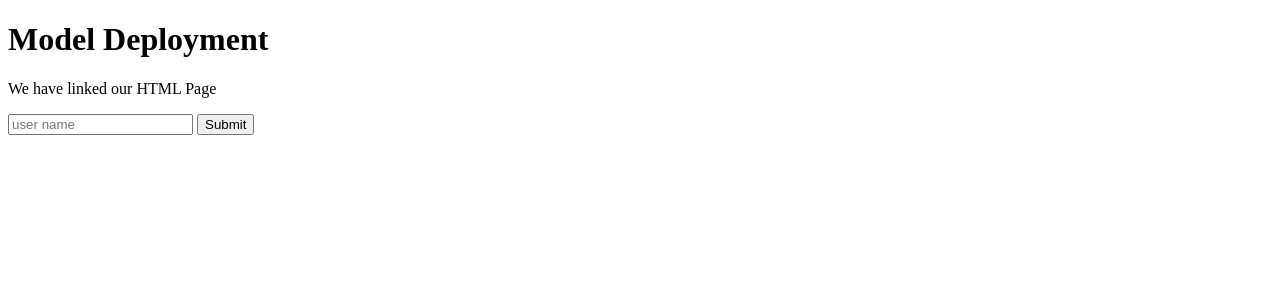
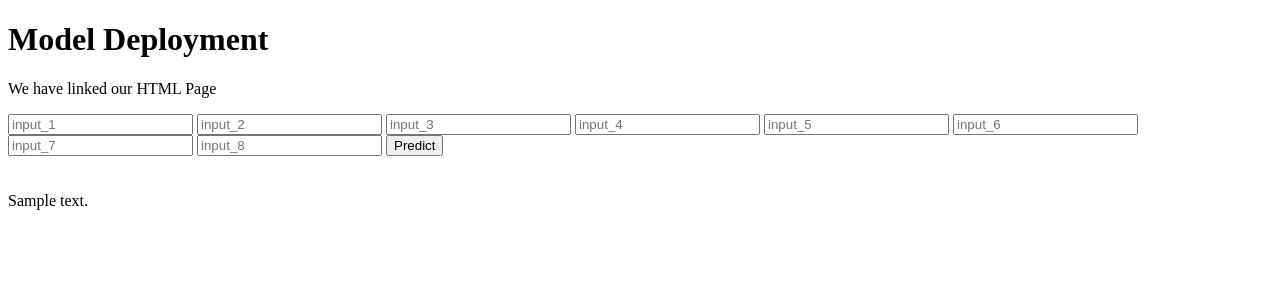
Before and after one commit to nickchuasl/final_project_machine_learning, a Flask app: template templates/index.html in a window 1280 px wide. Shown: the top 300 px of the page. Run offline with Flask 2, Linux system fonts and the light colour scheme; the template is opened without the code that fills it: most values are stand-ins (such as "Sample title", 1, 10 or a date in 2020); parts of the project's set-up code (start-up, migrations or seed data) failed here and were passed over.

Commit message:
updated app.py and index.html

```diff
--- a/app.py
+++ b/app.py
@@ -1,23 +1,30 @@
 from flask import Flask, render_template, request
+import numpy as np
+from pickle import load
+
+loaded_model = load(open('model.pkl', 'rb'))
+loaded_X_scaler = load(open('X_scaler.pkl', 'rb'))
+loaded_y_scaler = load(open('y_scaler.pkl', 'rb'))
+
 
 
 app = Flask(__name__)
 
 @app.route("/")
-def hello():
+def home():
     return render_template("index.html")
 
 
-@APP.ROUTE("/sub", methods = ['POST'])
-def submit():
+@app.route("/predict", methods = ['POST'])
+def predict():
 
-    # html -> .py
-    if request.method =="POST":
-        name = request.form["username"]
+    int_features = [float(x) for x in request.form.values()]
+    arr = np.asarray([int_features])
+    arr = loaded_X_scaler.transform(arr)
+    reshape_arr = arr.reshape(1, -1)
+    prediction_data = loaded_model.predict(reshape_arr)
 
-    # .py -> html
-    return render_template("sub.html", n = name)
-
+    return render_template('index.html', prediction_text = 'House Price prediction is: {prediction_data}')
 
 if __name__ == "__main":
     app.run(debug=True)
--- a/templates/index.html
+++ b/templates/index.html
@@ -13,8 +13,19 @@
           We have linked our HTML Page
       </p>
 
-      <form action="" method="POST">
-        <input type = "text" name = "username" placeholder = "user name">
-        <input type = "submit">
+      <form action="{{ url_for('predict')}}" method="POST">
+        <input type = "text" name = "input_1" placeholder = "input_1">
+        <input type = "text" name = "input_2" placeholder = "input_2">
+        <input type = "text" name = "input_3" placeholder = "input_3">
+        <input type = "text" name = "input_4" placeholder = "input_4">
+        <input type = "text" name = "input_5" placeholder = "input_5">
+        <input type = "text" name = "input_6" placeholder = "input_6">
+        <input type = "text" name = "input_7" placeholder = "input_7">
+        <input type = "text" name = "input_8" placeholder = "input_8">
+        <button type ="submit" class="btn"> Predict</button>
       </form>
+      <br>
+      <br>
+
+      {{ prediction_text}}
   </body>
```
Also changed, not shown: 6 other files.
